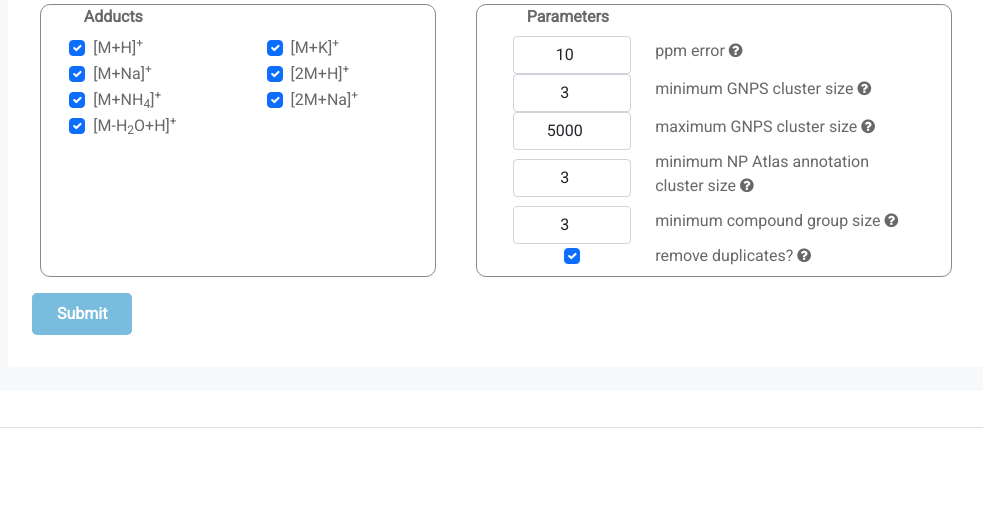
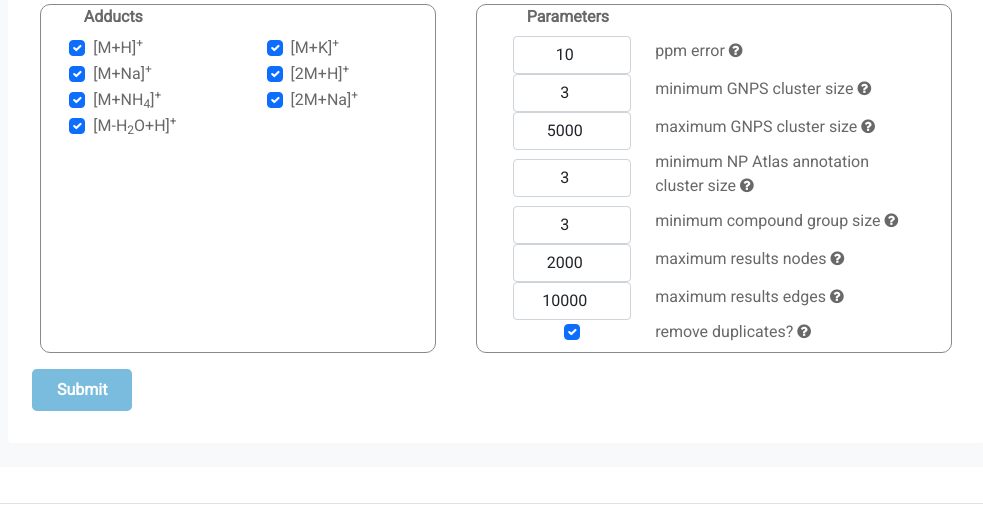
Before and after one commit to liningtonlab/snapms, a Django app: page /snapms/ in a window 1280 px wide. Shown: the part 893-1417 px from the top of the page, without its empty margins (144-1127 px from the left). Before the commit the page ends 1321 px from the top, so only its background shows below. Run offline with Django 3.2, Linux system fonts and the light colour scheme; some libraries are stand-ins or nearby versions.

Commit message:
add: new params to dashboard and view

```diff
--- a/snapms_site/snapms/templates/dashboard.html
+++ b/snapms_site/snapms/templates/dashboard.html
@@ -189,7 +189,7 @@
                         <div class="form-group row align-items-center">
                             <div class="col-sm-4">
                                 <input class="form-control text-center" type="number" step="1" min="1" id="ppm_error"
-                                    v-model="ppm_error">
+                                    v-model.number="ppm_error">
                             </div>
                             <div class="col-sm-4">
                                 <label class="form-label" for="ppm_error">
@@ -201,7 +201,7 @@
                         <div class="form-group row align-items-center">
                             <div class="col-sm-4">
                                 <input class="form-control text-center" type="number" step="1" min="0"
-                                    id="min_gnps_size" v-model="min_gnps">
+                                    id="min_gnps_size" v-model.number="min_gnps">
                             </div>
                             <div class="col-sm-8">
                                 <label class="form-label" for="min_gnps_size">
@@ -214,7 +214,7 @@
                         <div class="form-group row align-items-center">
                             <div class="col-sm-4">
                                 <input class="form-control text-center" type="number" step="1" min="0"
-                                    id="max_gnps_size" v-model="max_gnps">
+                                    id="max_gnps_size" v-model.number="max_gnps">
                             </div>
                             <div class="col-sm-8">
                                 <label class="form-label" for="max_gnps_size">
@@ -227,7 +227,7 @@
                         <div class="form-group row align-items-center">
                             <div class="col-sm-4">
                                 <input class="form-control text-center" type="number" step="1" min="0"
-                                    id="min_atlas_size" v-model="min_atlas">
+                                    id="min_atlas_size" v-model.number="min_atlas">
                             </div>
                             <div class="col-sm-8">
                                 <label class="form-label" for="min_atlas_size">
@@ -240,13 +240,39 @@
                         <div class="form-group row align-items-center">
                             <div class="col-sm-4">
                                 <input class="form-control text-center" type="number" step="1" min="0" id="min_group"
-                                    v-model="min_group">
+                                    v-model.number="min_group">
                             </div>
                             <div class="col-sm-8">
                                 <label class="form-label" for="min_group">
                                     minimum compound group size <i class="fa fa-question-circle" data-toggle="tooltip"
                                         data-placement="right"
                                         title="Minimum number of compounds groups to be added as true annotations"></i>
+                                </label>
+                            </div>
+                        </div>
+                        <div class="form-group row align-items-center">
+                            <div class="col-sm-4">
+                                <input class="form-control text-center" type="number" step="1" min="0" id="max_nodes"
+                                    v-model.number="max_nodes">
+                            </div>
+                            <div class="col-sm-8">
+                                <label class="form-label" for="max_nodes">
+                                    maximum results nodes <i class="fa fa-question-circle" data-toggle="tooltip"
+                                        data-placement="right"
+                                        title="Maximum number of nodes permitted in a single results graph. Used to exclude very large and uninformative graphs and prevent large increases in the size of the results file."></i>
+                                </label>
+                            </div>
+                        </div>
+                        <div class="form-group row align-items-center">
+                            <div class="col-sm-4">
+                                <input class="form-control text-center" type="number" step="1" min="0" id="max_edges"
+                                    v-model.number="max_edges">
+                            </div>
+                            <div class="col-sm-8">
+                                <label class="form-label" for="max_edges">
+                                    maximum results edges <i class="fa fa-question-circle" data-toggle="tooltip"
+                                        data-placement="right"
+                                        title="Maximum number of edges permitted in a single results graph. Used to exclude very large and uninformative graphs and prevent large increases in the size of the results file."></i>
                                 </label>
                             </div>
                         </div>
@@ -300,6 +326,8 @@
             max_gnps: 5000,
             min_atlas: 3,
             min_group: 3,
+            max_nodes: 2000,
+            max_edges: 10000,
             deduplicate: true,
         },
         methods: {
@@ -348,6 +376,8 @@
                     max_gnps_size: this.max_gnps,
                     min_atlas_size: this.min_atlas,
                     min_group_size: this.min_group,
+                    max_node_count: this.max_nodes,
+                    max_edge_count: this.max_edges,
                     remove_duplicates: this.deduplicate,
                 }
                 post_data.append("metadata", JSON.stringify(jsonData));
--- a/snapms_site/snapms/views.py
+++ b/snapms_site/snapms/views.py
@@ -120,38 +120,27 @@ def handle_snapms_request(request: HttpRequest) -> HttpResponse:
         input_file = save_convert_masslist(data["masslist"], job_dir)
 
     if data["reference_db"] == "coconut":
-        parameters = Parameters(
-            file_path=input_file,
-            atlas_db_path=settings.COCONUT_FILE,
-            output_path=job_dir,
-            ppm_error=data["ppm_error"],
-            adduct_list=data["adduct_list"],
-            remove_duplicates=data["remove_duplicates"],
-            min_gnps_size=data["min_gnps_size"],
-            max_gnps_size=data["max_gnps_size"],
-            min_atlas_size=data["min_atlas_size"],
-            min_group_size=data["min_group_size"],
-            job_id=job_id,
-            atlas_filter=AtlasFilter(data["reference_db"]),
-            custom_filter=data["custom_value"],
-        )
+        db_path = settings.COCONUT_FILE
     else:
-        parameters = Parameters(
-            file_path=input_file,
-            atlas_db_path=settings.NPATLAS_FILE,
-            output_path=job_dir,
-            ppm_error=data["ppm_error"],
-            adduct_list=data["adduct_list"],
-            remove_duplicates=data["remove_duplicates"],
-            min_gnps_size=data["min_gnps_size"],
-            max_gnps_size=data["max_gnps_size"],
-            min_atlas_size=data["min_atlas_size"],
-            min_group_size=data["min_group_size"],
-            job_id=job_id,
-            atlas_filter=AtlasFilter(data["reference_db"]),
-            custom_filter=data["custom_value"],
-        )
+        db_path = settings.NPATLAS_FILE
 
+    parameters = Parameters(
+        file_path=input_file,
+        atlas_db_path=db_path,
+        output_path=job_dir,
+        ppm_error=int(data["ppm_error"]),
+        adduct_list=data["adduct_list"],
+        remove_duplicates=data["remove_duplicates"],
+        min_gnps_size=int(data["min_gnps_size"]),
+        max_gnps_size=int(data["max_gnps_size"]),
+        min_atlas_size=int(data["min_atlas_size"]),
+        min_group_size=int(data["min_group_size"]),
+        max_edge_count=int(data["max_edge_count"]),
+        max_node_count=int(data["max_node_count"]),
+        job_id=job_id,
+        atlas_filter=AtlasFilter(data["reference_db"]),
+        custom_filter=data["custom_value"],
+    )
     if parameters.file_type == "csv":
         run_snapms_masslist.delay(parameters, job_id)
     elif parameters.file_type == "graphml":
```
